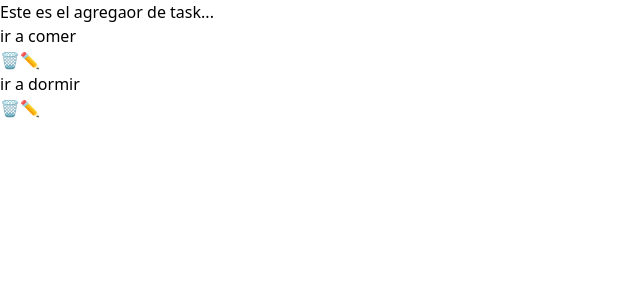
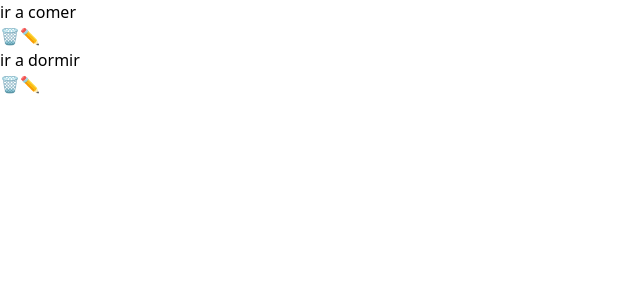
Before and after one commit to iwishiwasatoy/usual-todo-list-react, a React (Vite) app: page / in a window 1280 px wide. Shown: the top 300 px of the page, without its empty margins (0-640 px from the left). Built offline with nearby package versions, Linux system fonts and the light colour scheme.

Commit message:
create TaskDisplayer component

```diff
--- a/src/App.tsx
+++ b/src/App.tsx
@@ -1,22 +1,16 @@
 import Task from "./ui/Task";
-import { lisOfTasks } from "./utils/listOfTasks";
-
+import TaskContextProvider from "./ui/TaskContextProvider";
+import { useContext } from "react";
+import { taskContext } from "./ui/TaskContextProvider";
+import TasksDisplayer from "./ui/TasksDisplayer";
 function App() {
 	return (
-		<div className="maincontainer min-h-screen border-4 border-dotted border-black">
-			<h1>Este es el agregaor de task...</h1>
-			{lisOfTasks.map(({ id, description, title, isDone }) => {
-				return (
-					<Task
-						key={id}
-						id={id}
-						description={description}
-						title={title}
-						isDone={isDone}
-					/>
-				);
-			})}
-		</div>
+		<TaskContextProvider>
+			<TasksDisplayer />
+			{/* <div className="maincontainer min-h-screen border-4 border-dotted border-black">
+				...
+			</div> */}
+		</TaskContextProvider>
 	);
 }
 
--- a/src/ui/Task.tsx
+++ b/src/ui/Task.tsx
@@ -1,4 +1,6 @@
+import { useContext } from "react";
 import type { Task as TaskType } from "../types";
+import { taskContext } from "./TaskContextProvider";
 
 export default function Task({
 	id,
@@ -6,9 +8,12 @@ export default function Task({
 	isDone = false,
 	description,
 }: TaskType) {
+	// biome-ignore lint/style/noNonNullAssertion: <explanation>
+	const { setTasks, tasks } = useContext(taskContext)!;
 
+	function removeTask(id: number) {
 
-
+  }
 
 	return (
 		<div
@@ -24,7 +29,7 @@ export default function Task({
 			<h1 className="flex-grow">{title}</h1>
 			<div>
 				{/* biome-ignore lint/a11y/useButtonType: <explanation> */}
-				<button>🗑️</button>
+				<button onClick={() => removeTask(id)}>🗑️</button>
 				{/* biome-ignore lint/a11y/useButtonType: <explanation> */}
 				<button>✏️</button>
 			</div>
--- a/src/ui/TasksContenxt.tsx
+++ b/src/ui/TaskContextProvider.tsx
@@ -12,10 +12,10 @@ type TasksContextType = {
 	setTasks: Dispatch<SetStateAction<Task[]>>;
 };
 
-const taskContext = createContext<TasksContextType | null>(null);
+export const taskContext = createContext<TasksContextType | null>(null);
 
 // biome-ignore lint/suspicious/noExplicitAny: <explanation>
-export default function TasksContext({ children }: { children: any }) {
+export default function TaskContextProvider({ children }: { children: any }) {
 	const [tasks, setTasks] = useState<Task[]>(lisOfTasks);
 	return (
 		<taskContext.Provider value={{ tasks, setTasks }}>
--- /dev/null
+++ b/src/ui/TasksDisplayer.tsx
@@ -0,0 +1,23 @@
+import { useContext } from "react";
+import { taskContext } from "./TaskContextProvider";
+import Task from "./Task";
+
+export default function TasksDisplayer() {
+	// biome-ignore lint/style/noNonNullAssertion: <explanation>
+	const { setTasks, tasks } = useContext(taskContext)!;
+	return (
+		<div>
+			{tasks.map(({ id, description, title, isDone }) => {
+				return (
+					<Task
+						key={id}
+						id={id}
+						description={description}
+						title={title}
+						isDone={isDone}
+					/>
+				);
+			})}
+		</div>
+	);
+}
```
